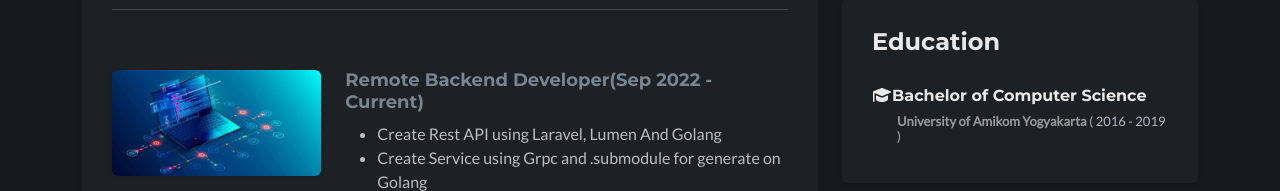
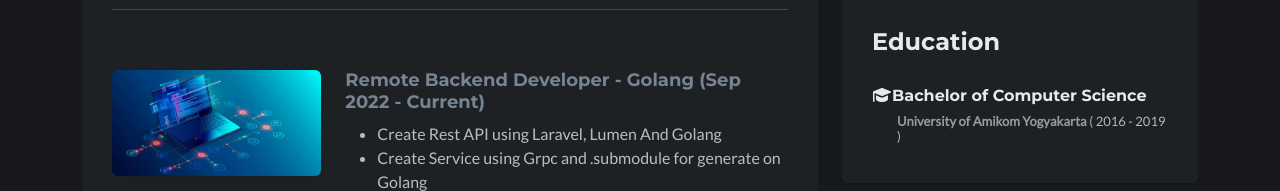
Before and after one commit to yogs696/yogs696.github.io, a plain HTML site: page index.html in a window 1280 px wide. Shown: the part 562-753 px from the top of the page. Drawn offline with Linux system fonts and the light colour scheme; no server answers; some icons are missing.

Commit message:
Update index.html

```diff
--- a/index.html
+++ b/index.html
@@ -80,7 +80,7 @@
                                     <img class="img-fluid project-image rounded shadow-sm" src="assets/images/projects/code.jpeg" alt="project name" />
                                 </div>
                                 <div class="desc col-md-8 col-12">
-                                    <h3 class="title">Remote Backend Developer<span class="place"><span class="year">(Sep 2022 - Current)</span></h3>
+                                    <h3 class="title">Remote Backend Developer - Golang <span class="place"><span class="year">(Sep 2022 - Current)</span></h3>
                                     <ul>
                                         <li>Create Rest API using Laravel, Lumen And Golang</li>
                                         <li>Create Service using Grpc and .submodule for generate on Golang</li>
```
